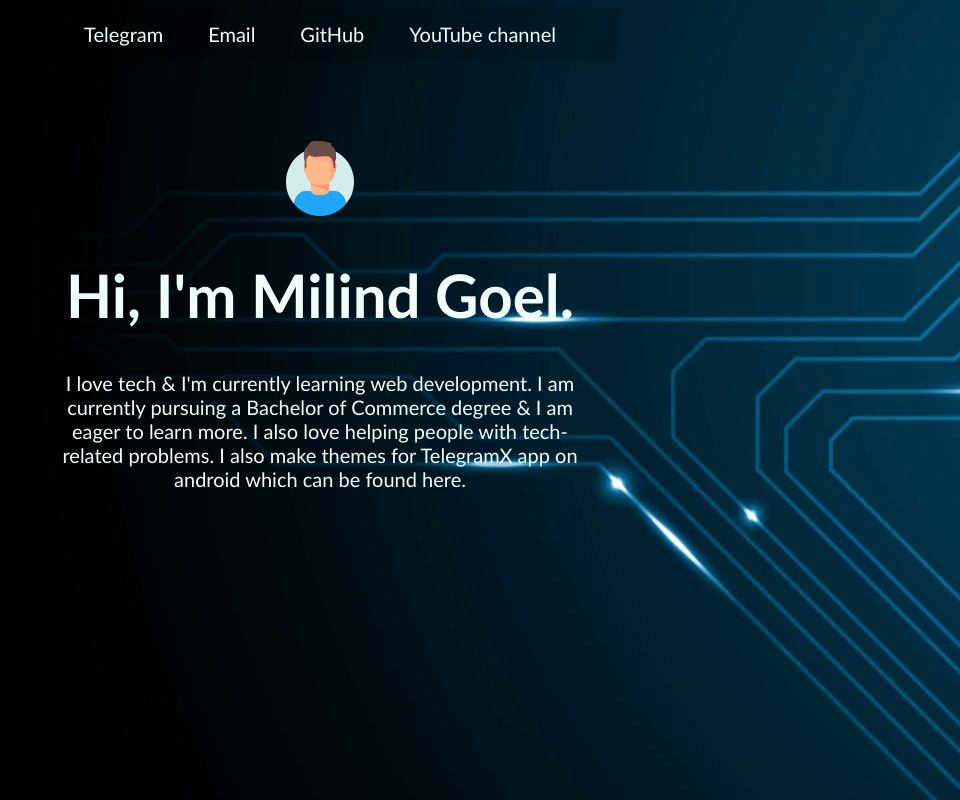
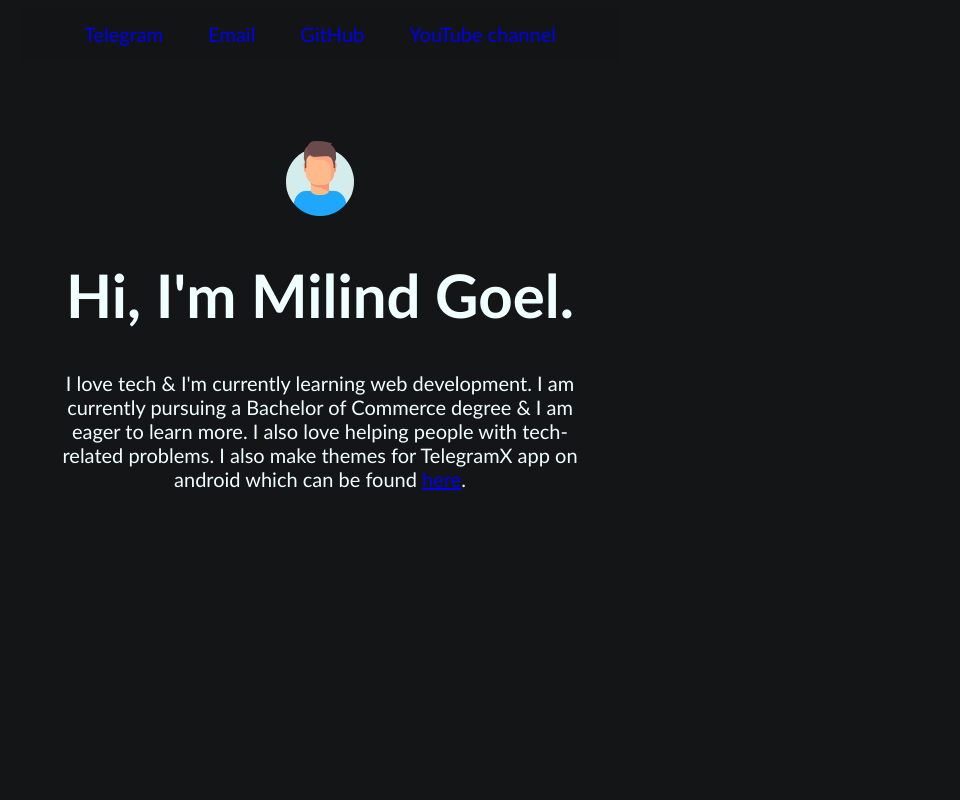
Before and after one commit to milindgoel15/Old-website, a plain HTML site: page index.html in a window 1280 px wide. Shown: the whole page, without its empty margins (320-1280 px from the left). Drawn offline with Linux system fonts and the light colour scheme.

Commit message:
Update style.css

```diff
--- a/style.css
+++ b/style.css
@@ -3,8 +3,8 @@
 } */
 
 body {
-    background-color: #202124; /*just a random bg*/
-    background-image: url(images/BG.png);
+    background-color: #141516; /*just a random bg*/
+    /* background-image: url(images/BG.png); */
     background-repeat: no-repeat;
     background-position: center;
     height: 100%;
@@ -19,7 +19,7 @@ body {
 
 header {
     width: 600px;
-    background-color: rgba(0, 0, 0, 0.123);
+    background-color: rgba(0, 0, 0, 0.062);
     font-size: 20px;
     margin-left: auto;
     margin-right: auto;
@@ -48,6 +48,9 @@ main {
     text-decoration: none;
 }
 
+main a {
+    text-decoration: underline;
+}
 /* footer {
     width: 600px;
     background-color: rgba(0, 0, 0, 0.123);
@@ -70,10 +73,10 @@ p {
     color: azure;
 }
 
-a {
+/* a {
     color: azure;
     text-decoration: none;
-}
+} */
 
 /* footer a {
     text-decoration: none;
```
